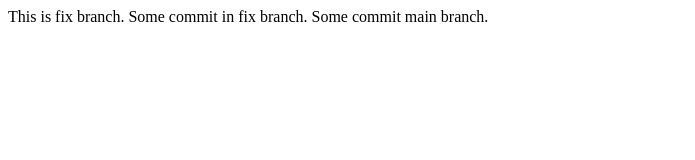
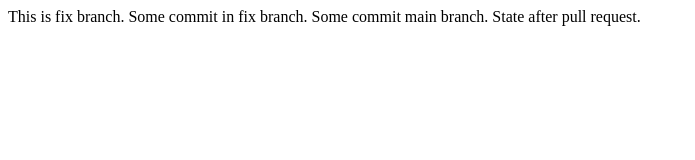
Before and after one commit to andrew-kolomiets/HTML-CSS-JS, a plain HTML site: page index.html in a window 1280 px wide. Shown: the whole page, without its empty margins (0-695 px from the left). Drawn offline with Linux system fonts and the light colour scheme.

Commit message:
State after pull request.

```diff
--- a/index.html
+++ b/index.html
@@ -10,5 +10,7 @@
     Some commit in fix branch.
 
     Some commit main branch.
+
+    State after pull request.
 </body>
 </html>
```
